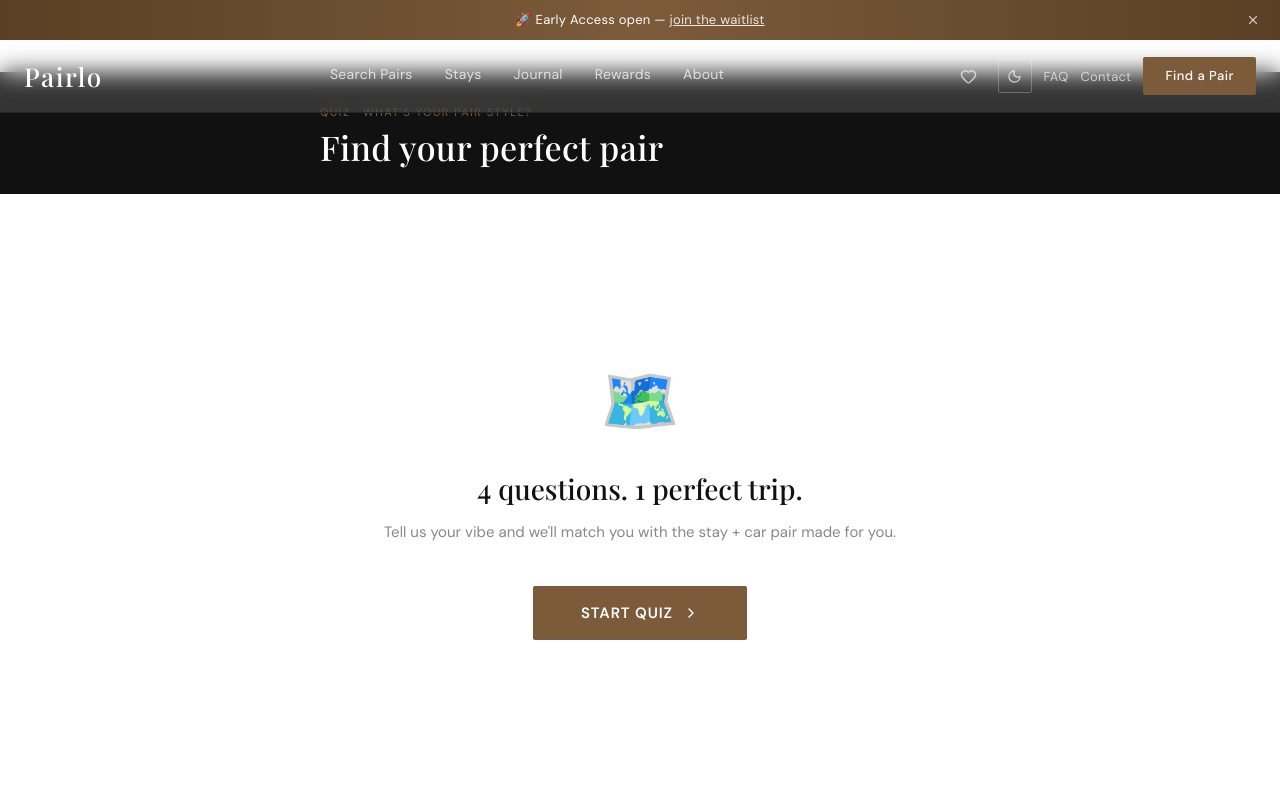
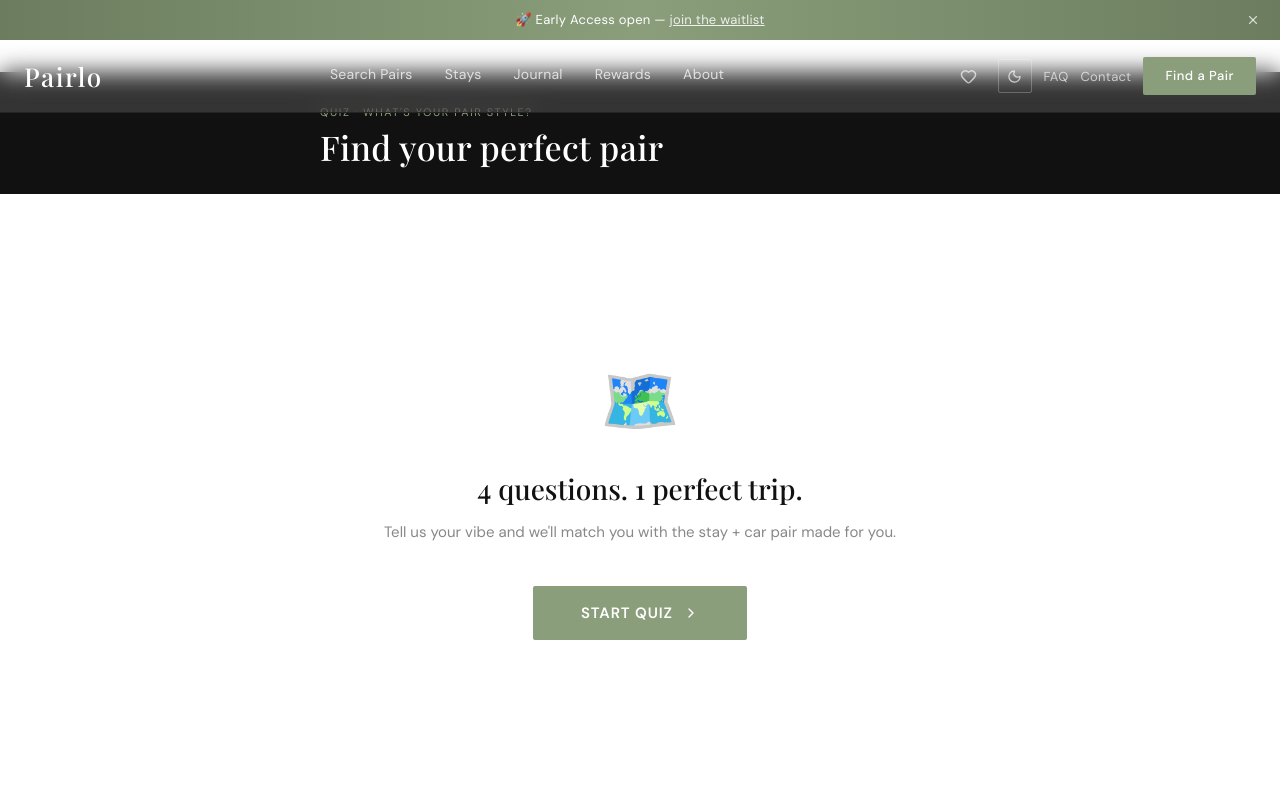
Before and after one commit to projectapex62-debug/pairlo-v2, a React (Vite) app in the folder packages/web/: page /quiz in a window 1280 px wide. Shown: the top 800 px of the page. Built offline with nearby package versions, Linux system fonts and the light colour scheme; a web font is replaced by a local one.

Commit message:
Rebrand mocha → sage accent palette

```diff
--- a/packages/web/src/web/components/compare-drawer.tsx
+++ b/packages/web/src/web/components/compare-drawer.tsx
@@ -79,7 +79,7 @@ export function CompareDrawer() {
                   <div
                     key={pair.id}
                     style={{
-                      background: isCheaper ? "rgba(139,94,60,0.06)" : "white",
+                      background: isCheaper ? "rgba(138,158,123,0.06)" : "white",
                       borderRight: i === 0 ? "1px solid var(--color-gray-200)" : "none",
                       borderBottom: "1px solid var(--color-gray-200)",
                       padding: "16px",
--- a/packages/web/src/web/components/footer.tsx
+++ b/packages/web/src/web/components/footer.tsx
@@ -49,7 +49,7 @@ export function Footer() {
                   }}
                   onMouseEnter={(e) => {
                     (e.currentTarget as HTMLElement).style.borderColor = "var(--color-mocha)";
-                    (e.currentTarget as HTMLElement).style.background = "rgba(123,91,58,0.15)";
+                    (e.currentTarget as HTMLElement).style.background = "rgba(138,158,123,0.15)";
                   }}
                   onMouseLeave={(e) => {
                     (e.currentTarget as HTMLElement).style.borderColor = "rgba(255,255,255,0.15)";
--- a/packages/web/src/web/components/live-activity-toast.tsx
+++ b/packages/web/src/web/components/live-activity-toast.tsx
@@ -96,8 +96,8 @@ export function LiveActivityToast() {
             {current.pair}
           </p>
           <div style={{ display: "flex", alignItems: "center", gap: "4px" }}>
-            <MapPin size={9} color="var(--color-mocha, #7B5B3A)" />
-            <span style={{ fontFamily: "var(--font-body, sans-serif)", fontSize: "10px", color: "var(--color-mocha, #7B5B3A)" }}>
+            <MapPin size={9} color="var(--color-mocha, #8A9E7B)" />
+            <span style={{ fontFamily: "var(--font-body, sans-serif)", fontSize: "10px", color: "var(--color-mocha, #8A9E7B)" }}>
               {current.dest}
             </span>
           </div>
--- a/packages/web/src/web/components/nav.tsx
+++ b/packages/web/src/web/components/nav.tsx
@@ -55,7 +55,7 @@ export function Nav() {
       {bannerVisible && (
         <div style={{
           position: "fixed", top: 0, left: 0, right: 0, zIndex: 101,
-          height: "40px", background: "linear-gradient(90deg, #5A3F24 0%, #7B5B3A 50%, #5A3F24 100%)",
+          height: "40px", background: "linear-gradient(90deg, #6B7D5E 0%, #8A9E7B 50%, #6B7D5E 100%)",
           display: "flex", alignItems: "center", justifyContent: "center",
           padding: "0 48px",
         }}>
@@ -218,7 +218,7 @@ export function Nav() {
           --color-gray-500: #8a9a8a;
           --color-gray-600: #aabcaa;
           --color-black: #1B2E1F;
-          --color-mocha-pale: rgba(123,91,58,0.18);
+          --color-mocha-pale: rgba(138,158,123,0.18);
           --color-mocha-dark: #c49a6c;
         }
       `}</style>
--- a/packages/web/src/web/components/pair-card.tsx
+++ b/packages/web/src/web/components/pair-card.tsx
@@ -227,7 +227,7 @@ export function PairCard({ pair, featured = false, onCompareChange }: {
                 title={inCompare ? "Remove from compare" : maxedOut ? "Max 2 pairs" : "Add to compare"}
                 style={{
                   width: "32px", height: "32px", borderRadius: "50%",
-                  background: inCompare ? "rgba(139,94,60,0.9)" : maxedOut ? "rgba(220,38,38,0.8)" : "rgba(255,255,255,0.88)",
+                  background: inCompare ? "rgba(138,158,123,0.9)" : maxedOut ? "rgba(220,38,38,0.8)" : "rgba(255,255,255,0.88)",
                   border: "none", cursor: "pointer",
                   display: "flex", alignItems: "center", justifyContent: "center",
                   backdropFilter: "blur(4px)",
@@ -291,7 +291,7 @@ export function PairCard({ pair, featured = false, onCompareChange }: {
             />
             <div style={{ position: "absolute", inset: 0, background: "linear-gradient(to right, rgba(27,46,31,0.65) 0%, rgba(27,46,31,0.15) 60%)" }} />
             <div style={{ position: "absolute", top: 10, left: 12 }}>
-              <span style={{ background: "rgba(123,91,58,0.85)", color: "white", fontSize: "10px", padding: "3px 9px", borderRadius: "2px", backdropFilter: "blur(4px)", fontFamily: "var(--font-body)", letterSpacing: "0.08em" }}>
+              <span style={{ background: "rgba(138,158,123,0.85)", color: "white", fontSize: "10px", padding: "3px 9px", borderRadius: "2px", backdropFilter: "blur(4px)", fontFamily: "var(--font-body)", letterSpacing: "0.08em" }}>
                 CAR
               </span>
             </div>
--- a/packages/web/src/web/components/pair-modal.tsx
+++ b/packages/web/src/web/components/pair-modal.tsx
@@ -261,7 +261,7 @@ export function PairModal({ pair, onClose }: PairModalProps) {
 
               {/* Why this car */}
               {(pair as any).carMatchReason && (
-                <div style={{ background: "rgba(139,94,60,0.06)", border: "1px solid rgba(139,94,60,0.18)", borderRadius: "3px", padding: "14px 16px", marginTop: "18px", display: "flex", gap: "12px", alignItems: "flex-start" }}>
+                <div style={{ background: "rgba(138,158,123,0.06)", border: "1px solid rgba(138,158,123,0.18)", borderRadius: "3px", padding: "14px 16px", marginTop: "18px", display: "flex", gap: "12px", alignItems: "flex-start" }}>
                   <span style={{ fontSize: "18px", flexShrink: 0 }}>🔑</span>
                   <div>
                     <p style={{ fontFamily: "var(--font-body)", fontSize: "11px", fontWeight: 700, letterSpacing: "0.1em", textTransform: "uppercase", color: "var(--color-mocha)", marginBottom: "5px" }}>Why this car</p>
--- a/packages/web/src/web/pages/index.tsx
+++ b/packages/web/src/web/pages/index.tsx
@@ -255,8 +255,8 @@ export default function HomePage() {
             padding: "0 24px",
           }}
         >
-          <div className="fade-in d100" style={{ display: "inline-flex", alignItems: "center", gap: "8px", background: "rgba(123,91,58,0.35)", backdropFilter: "blur(8px)", border: "1px solid rgba(123,91,58,0.5)", borderRadius: "100px", padding: "6px 18px", marginBottom: "28px" }}>
-            <span style={{ width: "6px", height: "6px", borderRadius: "50%", background: "#7B5B3A", boxShadow: "0 0 8px rgba(123,91,58,0.8)", display: "inline-block" }} />
+          <div className="fade-in d100" style={{ display: "inline-flex", alignItems: "center", gap: "8px", background: "rgba(138,158,123,0.35)", backdropFilter: "blur(8px)", border: "1px solid rgba(138,158,123,0.5)", borderRadius: "100px", padding: "6px 18px", marginBottom: "28px" }}>
+            <span style={{ width: "6px", height: "6px", borderRadius: "50%", background: "#8A9E7B", boxShadow: "0 0 8px rgba(138,158,123,0.8)", display: "inline-block" }} />
             <span style={{ color: "rgba(255,255,255,0.9)", fontFamily: "var(--font-body)", fontSize: "12px", letterSpacing: "0.16em", textTransform: "uppercase" }}>The smarter way to travel</span>
           </div>
           <h1
@@ -559,7 +559,7 @@ export default function HomePage() {
             <Link key={tool.href} to={tool.href}>
               <div
                 style={{ display: "flex", alignItems: "center", gap: "14px", background: "white", border: "1px solid var(--color-gray-200)", borderRadius: "4px", padding: "16px 24px", cursor: "pointer", transition: "all 0.2s", minWidth: "240px" }}
-                onMouseEnter={(e) => { (e.currentTarget as HTMLElement).style.borderColor = "var(--color-mocha)"; (e.currentTarget as HTMLElement).style.boxShadow = "0 4px 16px rgba(123,91,58,0.12)"; }}
+                onMouseEnter={(e) => { (e.currentTarget as HTMLElement).style.borderColor = "var(--color-mocha)"; (e.currentTarget as HTMLElement).style.boxShadow = "0 4px 16px rgba(138,158,123,0.12)"; }}
                 onMouseLeave={(e) => { (e.currentTarget as HTMLElement).style.borderColor = "var(--color-gray-200)"; (e.currentTarget as HTMLElement).style.boxShadow = "none"; }}
               >
                 <div style={{ width: "38px", height: "38px", borderRadius: "50%", background: "var(--color-mocha-pale)", display: "flex", alignItems: "center", justifyContent: "center", flexShrink: 0, color: "var(--color-mocha)" }}>
--- a/packages/web/src/web/pages/quiz.tsx
+++ b/packages/web/src/web/pages/quiz.tsx
@@ -87,7 +87,7 @@ function getPairMatch(answers: Record<string, string>) {
   return allPairs.find((p) => p.id === best) ?? allPairs[0];
 }
 
-const PROGRESS_COLORS = ["#7B5B3A", "#8B6B4A", "#9B7B5A", "#AB8B6A"];
+const PROGRESS_COLORS = ["#8A9E7B", "#8A9E7B", "#A8BB9C", "#A8BB9C"];
 
 export default function Quiz() {
   const [, navigate] = useLocation();
--- a/packages/web/src/web/pages/rewards.tsx
+++ b/packages/web/src/web/pages/rewards.tsx
@@ -132,7 +132,7 @@ export default function RewardsPage() {
                   padding: "40px 32px",
                   position: "relative",
                   overflow: "hidden",
-                  ...(tier.featured ? { transform: "scale(1.03)", boxShadow: "0 12px 48px rgba(123,91,58,0.18)" } : {}),
+                  ...(tier.featured ? { transform: "scale(1.03)", boxShadow: "0 12px 48px rgba(138,158,123,0.18)" } : {}),
                 }}
               >
                 {tier.featured && (
--- a/packages/web/src/web/pages/search.tsx
+++ b/packages/web/src/web/pages/search.tsx
@@ -122,7 +122,7 @@ function MapView({ pairs, onPinClick, activePinId }: {
                 fontFamily: "var(--font-body)",
                 fontWeight: 600,
                 cursor: "pointer",
-                boxShadow: isActive ? "0 4px 16px rgba(123,91,58,0.5)" : "0 2px 8px rgba(0,0,0,0.3)",
+                boxShadow: isActive ? "0 4px 16px rgba(138,158,123,0.5)" : "0 2px 8px rgba(0,0,0,0.3)",
                 transform: `translate(-50%, -100%) scale(${isActive ? 1.15 : 1})`,
                 transition: "all 0.2s",
                 zIndex: isActive ? 10 : 1,
--- a/packages/web/src/web/styles.css
+++ b/packages/web/src/web/styles.css
@@ -3,11 +3,11 @@
 :root {
   --color-black:        #111111;
   --color-white:        #FFFFFF;
-  --color-mocha:        #7B5B3A;
-  --color-mocha-light:  #9A7254;
-  --color-mocha-dark:   #5A3F24;
-  --color-mocha-pale:   #FAF7F4;
-  --color-mocha-muted:  #F2EDE8;
+  --color-mocha:        #8A9E7B;
+  --color-mocha-light:  #A8BB9C;
+  --color-mocha-dark:   #6B7D5E;
+  --color-mocha-pale:   #F4F6F2;
+  --color-mocha-muted:  #EBF0E8;
   --color-cream:        #FDFBF9;
   --color-gray-100:     #F5F5F5;
   --color-gray-200:     #E0E0E0;
```
